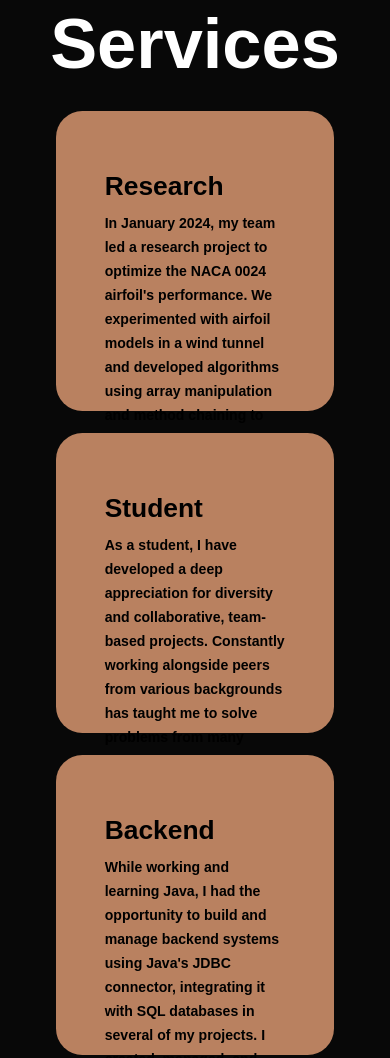
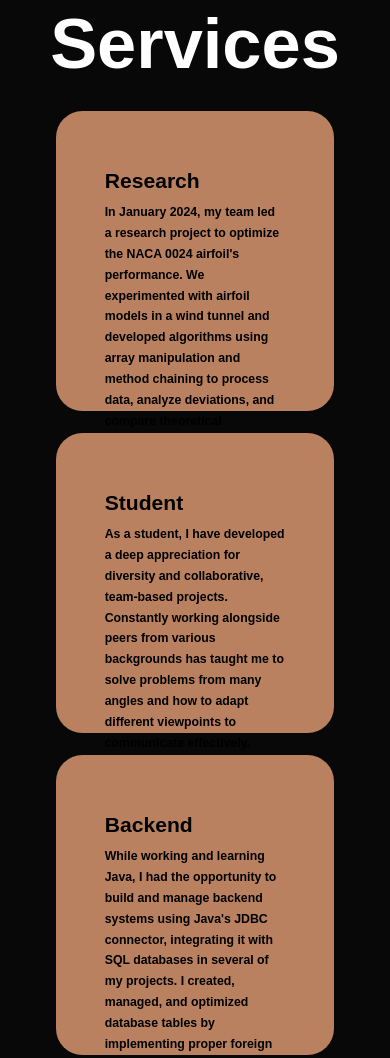
Before and after one commit to kggrinch/Personal_Website, a plain HTML site: page index.html in a window 390 px wide. Shown: the part 2817-3875 px from the top of the page. Drawn offline with nearby package versions, Linux system fonts and the light colour scheme.

Commit message:
updated css file

```diff
--- a/style.css
+++ b/style.css
@@ -388,12 +388,12 @@ span{
   padding: 5rem 5rem;
 }
 .service-info h4{
-  font-size: 3rem;
+  font-size: 2rem;
   font-weight: 800;
   line-height: 2;
 }
 .service-info p{
-  font-size: 1.6rem;
+  font-size: 1.5rem;
   font-weight: 600;
   max-height: 100px;
   line-height: 1.7;
@@ -460,10 +460,6 @@ span{
 }
 .project-item p{
   font-size: 1.3rem;
-}
-#star{
-  color: gold;
-  font-size: 2rem;
 }
 .contact{
   background-color: var(--bg-color);
@@ -566,6 +562,13 @@ span{
     grid-template-columns: repeat(2,1fr);
     margin: 0 5rem;
   }
+  .service-info h4 {
+    font-size: 1.8rem;
+  }
+
+  .service-info p {
+    font-size: 1.3rem;
+  }
 }
 @media(max-width:991px){
   header{
@@ -590,6 +593,15 @@ span{
   .services{
     padding-bottom: 7rem;
   }
+
+  .service-info h4 {
+    font-size: 2.0rem;
+  }
+
+  .service-info p {
+    font-size: 1.4rem;
+  }
+
   .projects .wrapper{
     grid-template-columns: repeat(1,1fr);
   }
@@ -650,4 +662,12 @@ span{
   .services-container{
     grid-template-columns: repeat(1,1fr);
   }
+
+  .service-info h4 {
+    font-size: 2.4rem;
+  }
+
+  .service-info p {
+    font-size: 1.4rem;
+  }
 }
```
